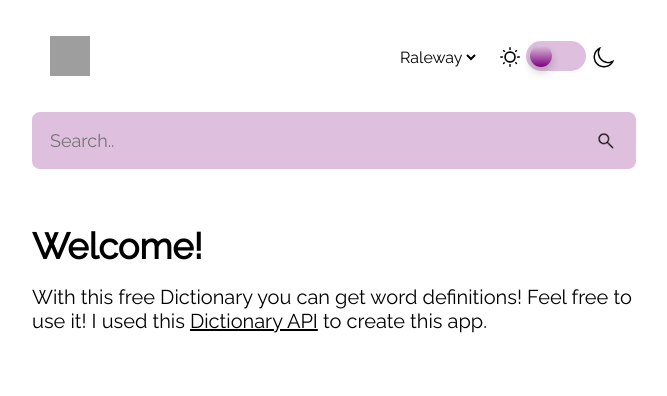
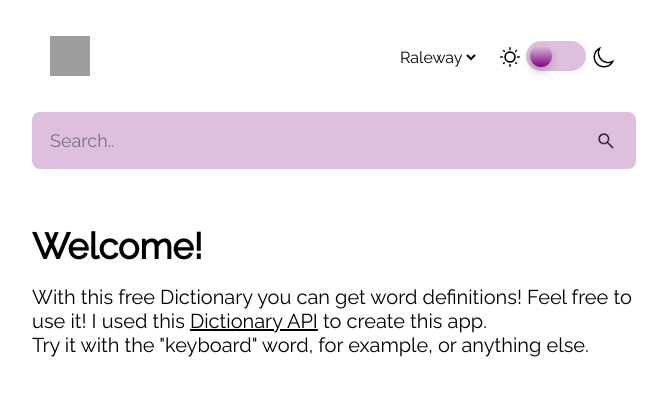
Before and after one commit to bipeti/dictionary, a React (Create React App) app: page / in a window 1280 px wide. Shown: the top 396 px of the page, without its empty margins (306-973 px from the left). Built offline with nearby package versions, Linux system fonts and the light colour scheme; grey boxes are pictures that could not be loaded.

Commit message:
Update Readme

```diff
--- a/src/components/InformationPages/Welcome.tsx
+++ b/src/components/InformationPages/Welcome.tsx
@@ -16,6 +16,9 @@ const Welcome = () => {
                 </a>{" "}
                 to create this app.
             </p>
+            <p>
+                Try it with the "keyboard" word, for example, or anything else.
+            </p>
         </>
     );
 };
```
Also changed, not shown: 1 other file (tests, documents, lock files or other folders).
